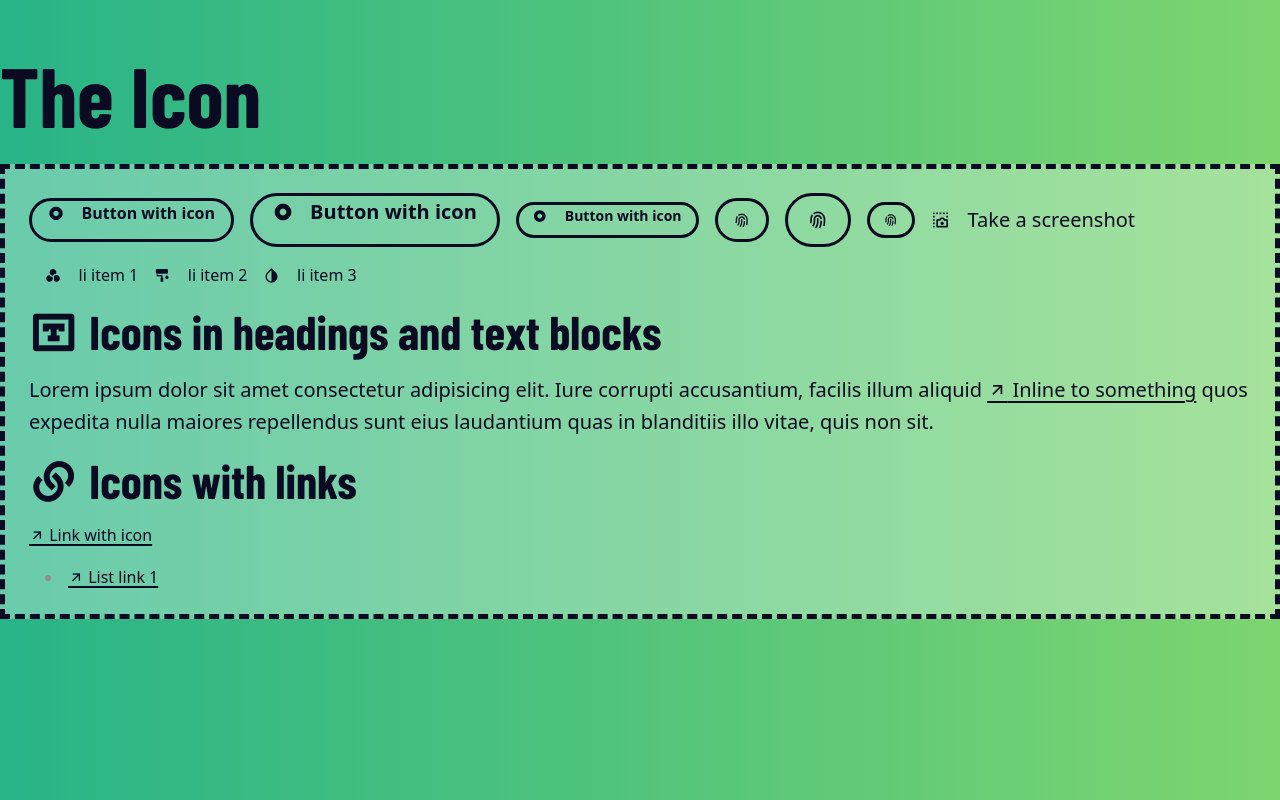
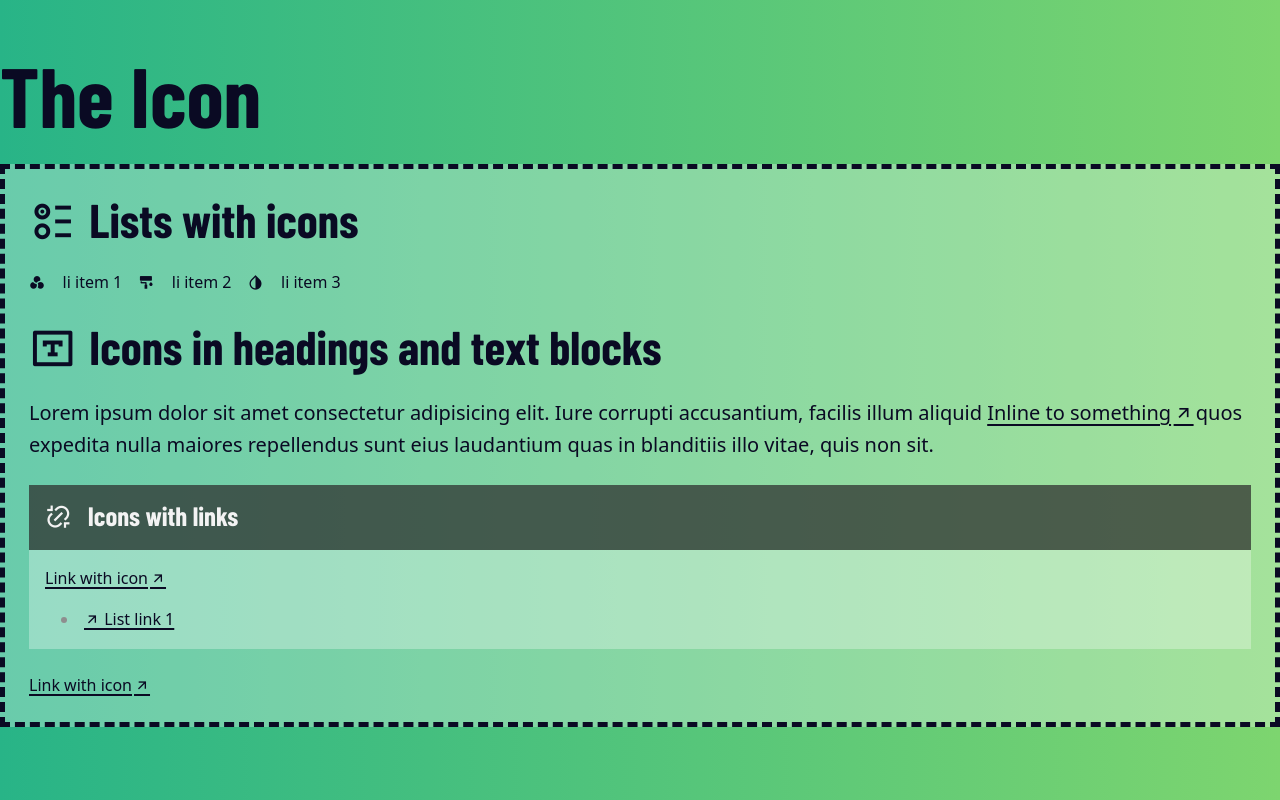
Before and after one commit to cmtayl0r/playground, a website built with Parcel: page src/pages/every-layout/the-icon.html in a window 1280 px wide. Built offline with nearby package versions, Linux system fonts and the light colour scheme.

```diff
--- a/src/css/components/buttons.css
+++ b/src/css/components/buttons.css
@@ -143,7 +143,7 @@
 }
 
 /* Icon styles */
-/* use as svg class, <i> 3rd party don't give class, rely on font-size above */
+/* use as svg class, <i> 3rd party don't use class, rely on font-size above */
 .icon {
     width: 1em; /* Scales based on font size */
     height: 1em;
--- a/src/css/layout/every-layout.css
+++ b/src/css/layout/every-layout.css
@@ -324,12 +324,14 @@
 */
 
 .icon {
-    width: 0.75em;
+    width: 1em;
     width: 1cap;
-    height: 0.75em;
+    height: 1em;
     height: 1cap;
-
     fill: currentColor; /* Icon color matches the text color */
+    font-weight: var(
+        --fw-regular
+    ); /* Reset font weight for 3rd party Icons using <i> */
 }
 
 .with-icon {
@@ -341,6 +343,12 @@
     margin-inline-end: var(--sp-1);
 }
 
-.icon-button .icon {
-    margin-inline-end: var(--sp-1);
+.icon-link {
+    display: inline-flex;
+    align-items: baseline;
+    gap: 0.125em;
+
+    & i.icon {
+        text-decoration: none !important;
+    }
 }
--- a/src/pages/every-layout/the-icon.html
+++ b/src/pages/every-layout/the-icon.html
@@ -17,61 +17,14 @@
     </head>
     <body>
         <h1>The Icon</h1>
-        <main class="wrapper pd-24 stack">
+        <main class="wrapper pd-24 stack stack-large">
+            <h3 class="with-icon">
+                <i class="ri-list-radio icon" aria-hidden="true"></i>
+                Lists with icons
+            </h3>
             <section class="cluster">
-                <!-- Button with text -->
-                <button
-                    aria-label="Voice Chat"
-                    type="button"
-                    class="btn with-icon icon-button"
-                >
-                    <i class="ri-radio-button-fill icon" aria-hidden="true"></i>
-                    <span>Button with icon</span>
-                </button>
-                <button
-                    aria-label="Voice Chat"
-                    type="button"
-                    class="btn btn--lg with-icon icon-button"
-                >
-                    <i class="ri-radio-button-fill icon" aria-hidden="true"></i>
-                    <span>Button with icon</span>
-                </button>
-                <button
-                    aria-label="Voice Chat"
-                    type="button"
-                    class="btn btn--sm with-icon icon-button"
-                >
-                    <i class="ri-radio-button-fill icon" aria-hidden="true"></i>
-                    <span>Button with icon</span>
-                </button>
-                <!-- Button with no text -->
-                <button aria-label="Voice Chat" type="button" class="btn">
-                    <i class="ri-fingerprint-fill" aria-hidden="true"></i>
-                    <span class="visually-hidden">Button with no text</span>
-                </button>
-                <button
-                    aria-label="Voice Chat"
-                    type="button"
-                    class="btn btn--lg"
-                >
-                    <i class="ri-fingerprint-fill" aria-hidden="true"></i>
-                    <span class="visually-hidden">Button with no text</span>
-                </button>
-                <button
-                    aria-label="Voice Chat"
-                    type="button"
-                    class="btn btn--sm"
-                >
-                    <i class="ri-fingerprint-fill" aria-hidden="true"></i>
-                    <span class="visually-hidden">Button with no text</span>
-                </button>
-                <!-- P with icon -->
-                <p class="with-icon">
-                    <i class="ri-screenshot-2-line icon" aria-hidden="true"></i>
-                    Take a screenshot
-                </p>
                 <!-- List with icons -->
-                <ul class="cluster">
+                <ul class="cluster mg-0 pd-0">
                     <li class="with-icon">
                         <i
                             class="ri-color-filter-fill icon"
@@ -95,34 +48,39 @@
                     </li>
                 </ul>
             </section>
-            <section class="stack">
             <h3 class="with-icon">
                 <i class="ri-text-snippet icon" aria-hidden="true"></i>
                 Icons in headings and text blocks
             </h3>
+            <section class="stack">
                 <p>
                     Lorem ipsum dolor sit amet consectetur adipisicing elit.
                     Iure corrupti accusantium, facilis illum aliquid
-                    <a href="#"
-                        ><i
-                            class="ri-arrow-right-up-line icon"
-                            aria-hidden="true"
-                        ></i>
-                        Inline to something</a
-                    >
-                    quos expedita nulla maiores repellendus sunt eius laudantium
-                    quas in blanditiis illo vitae, quis non sit.
-                </p>
-                <h3 class="with-icon">
-                    <i class="ri-links-line icon" aria-hidden="true"></i>
-                    Icons with links
-                </h3>
-                <a href="#">
+                    <a href="#" class="icon-link">
+                        Inline to something
                         <i
                             class="ri-arrow-right-up-line icon"
                             aria-hidden="true"
                         ></i>
+                    </a>
+                    quos expedita nulla maiores repellendus sunt eius laudantium
+                    quas in blanditiis illo vitae, quis non sit.
+                </p>
+            </section>
+            <section class="box pd-0">
+                <div class="box invert">
+                    <h5 class="mg-0 with-icon">
+                        <i class="ri-link-unlink icon" aria-hidden="true"></i>
+                        Icons with links
+                    </h5>
+                </div>
+                <div class="stack pd-16">
+                    <a href="#" class="icon-link">
                         Link with icon
+                        <i
+                            class="ri-arrow-right-up-line icon"
+                            aria-hidden="true"
+                        ></i>
                     </a>
                     <ul>
                         <li>
@@ -135,7 +93,12 @@
                             </a>
                         </li>
                     </ul>
+                </div>
             </section>
+            <a href="#" class="icon-link">
+                Link with icon
+                <i class="ri-arrow-right-up-line icon" aria-hidden="true"></i>
+            </a>
         </main>
     </body>
 </html>
```
Lines whose indentation alone changed are shown as unchanged.
